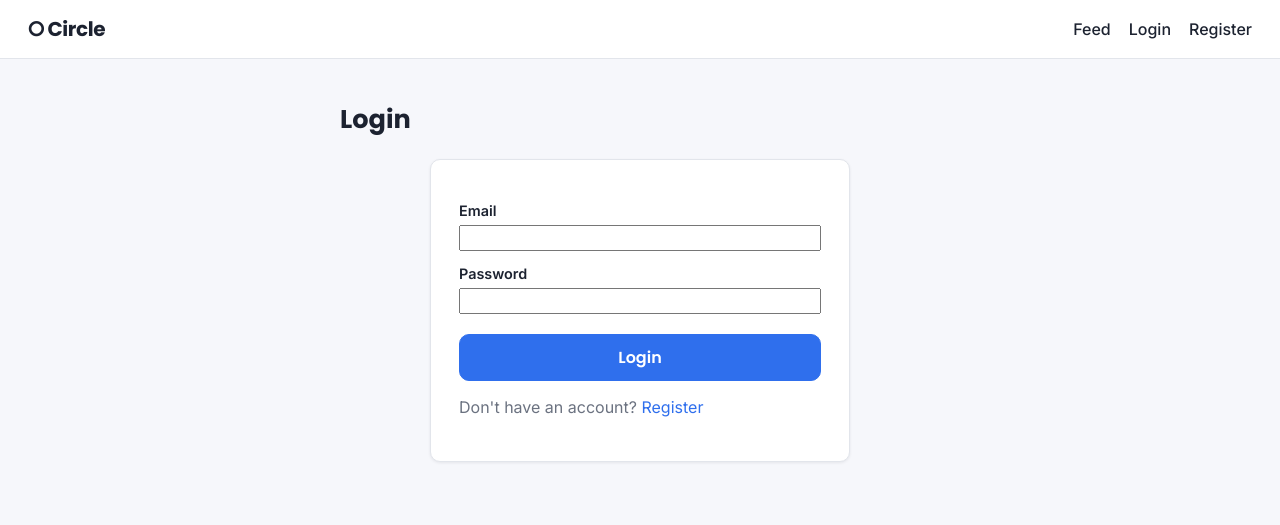
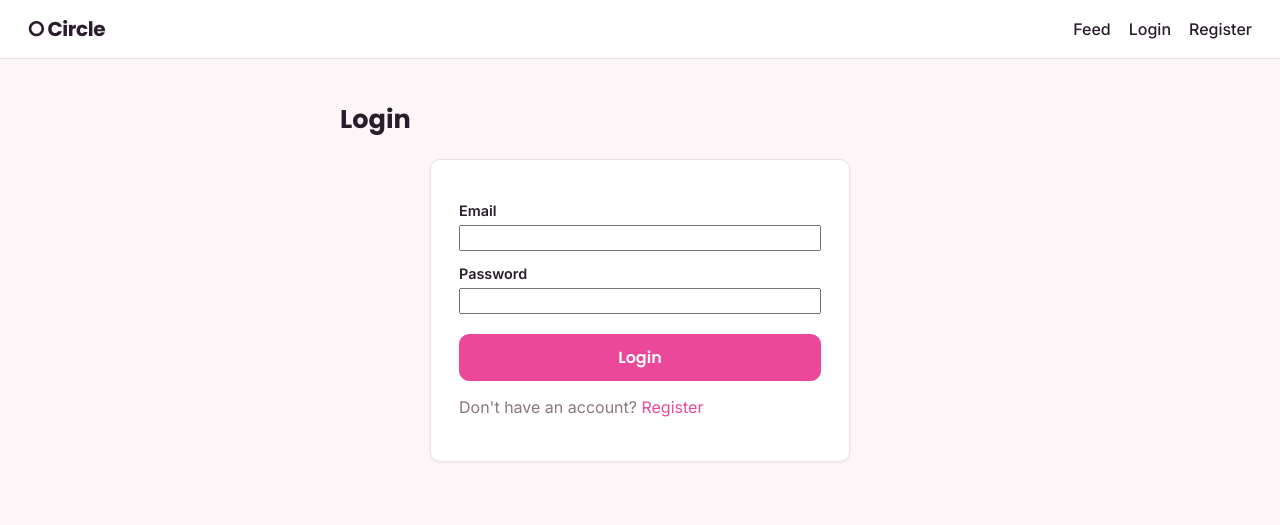
Before and after one commit to HussainMohiuddin/CodeAlpha_SocialMediaPlatform, a plain HTML site: page frontend/login.html in a window 1280 px wide. Drawn offline with Linux system fonts and the light colour scheme.

Commit message:
Switch to warm pink/rose palette with flat solid colors

```diff
--- a/frontend/css/style.css
+++ b/frontend/css/style.css
@@ -1,17 +1,17 @@
 :root {
-  --color-bg: #f6f7fb;
+  --color-bg: #fdf6f8;
   --color-surface: #ffffff;
-  --color-border: #e2e5eb;
-  --color-text: #1c2230;
-  --color-muted: #6b7280;
-  --color-primary: #2f6fed;
-  --color-primary-dark: #1e54c4;
-  --color-accent: #ff7a45;
+  --color-border: #f0dfe5;
+  --color-text: #291c2b;
+  --color-muted: #8b7683;
+  --color-primary: #ec4899;
+  --color-primary-dark: #d6317f;
+  --color-accent: #f59e0b;
   --color-danger: #e0483c;
-  --color-like: #e0483c;
+  --color-like: #f43f5e;
   --radius: 10px;
-  --shadow: 0 1px 3px rgba(20, 24, 40, 0.08);
-  --shadow-lift: 0 12px 24px rgba(20, 24, 40, 0.12);
+  --shadow: 0 1px 3px rgba(60, 20, 40, 0.08);
+  --shadow-lift: 0 12px 24px rgba(60, 20, 40, 0.14);
   --font-heading: 'Poppins', -apple-system, BlinkMacSystemFont, 'Segoe UI', sans-serif;
 }
 
@@ -81,7 +81,7 @@ a:hover { text-decoration: underline; }
 .nav-links a:hover::after { width: 100%; }
 
 .hero {
-  background: linear-gradient(135deg, var(--color-primary) 0%, #6c4bef 100%);
+  background: var(--color-primary);
   color: #fff;
   padding: 48px 20px;
   text-align: center;
@@ -137,18 +137,18 @@ input, select, textarea, button {
   font-weight: 600;
   transition: background 0.15s ease, transform 0.15s ease, box-shadow 0.15s ease;
 }
-.btn:hover { background: var(--color-primary-dark); transform: translateY(-1px); box-shadow: 0 6px 14px rgba(47, 111, 237, 0.25); }
+.btn:hover { background: var(--color-primary-dark); transform: translateY(-1px); box-shadow: 0 6px 14px rgba(236, 72, 153, 0.28); }
 .btn:disabled { opacity: 0.6; cursor: not-allowed; transform: none; box-shadow: none; }
 
 .btn-secondary { background: var(--color-surface); color: var(--color-primary); }
-.btn-secondary:hover { background: #eef3fe; }
+.btn-secondary:hover { background: #fdeef5; }
 
 .btn-outline {
   background: transparent;
   color: var(--color-primary);
   border: 1px solid var(--color-primary);
 }
-.btn-outline:hover { background: #eef3fe; }
+.btn-outline:hover { background: #fdeef5; }
 
 .btn-follow-active {
   background: var(--color-surface);
@@ -292,7 +292,7 @@ input, select, textarea, button {
   border-radius: 6px;
   transition: background 0.15s ease, color 0.15s ease, transform 0.1s ease;
 }
-.action-btn:hover { background: #f0f2f8; color: var(--color-text); }
+.action-btn:hover { background: #f7edf1; color: var(--color-text); }
 .action-btn:active { transform: scale(0.92); }
 .action-btn.liked { color: var(--color-like); }
 .action-btn.liked:hover { background: #fdecea; }
@@ -310,7 +310,7 @@ input, select, textarea, button {
 }
 
 .comment-bubble {
-  background: #f0f2f8;
+  background: #f7edf1;
   border-radius: 14px;
   padding: 8px 14px;
   flex: 1;
@@ -337,7 +337,7 @@ input, select, textarea, button {
 }
 .profile-cover {
   height: 80px;
-  background: linear-gradient(135deg, var(--color-primary) 0%, #6c4bef 100%);
+  background: var(--color-primary);
 }
 .profile-header-body {
   display: flex;
```
